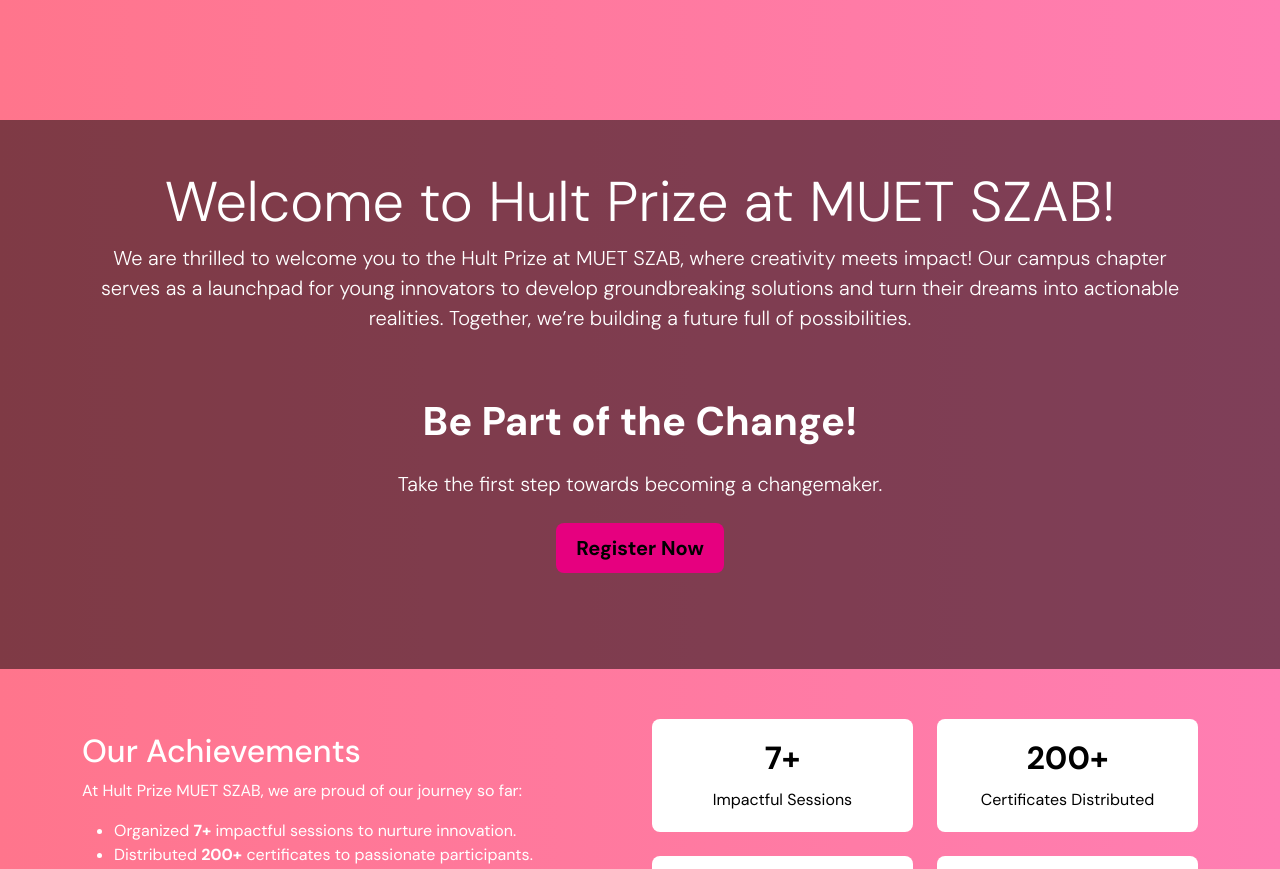
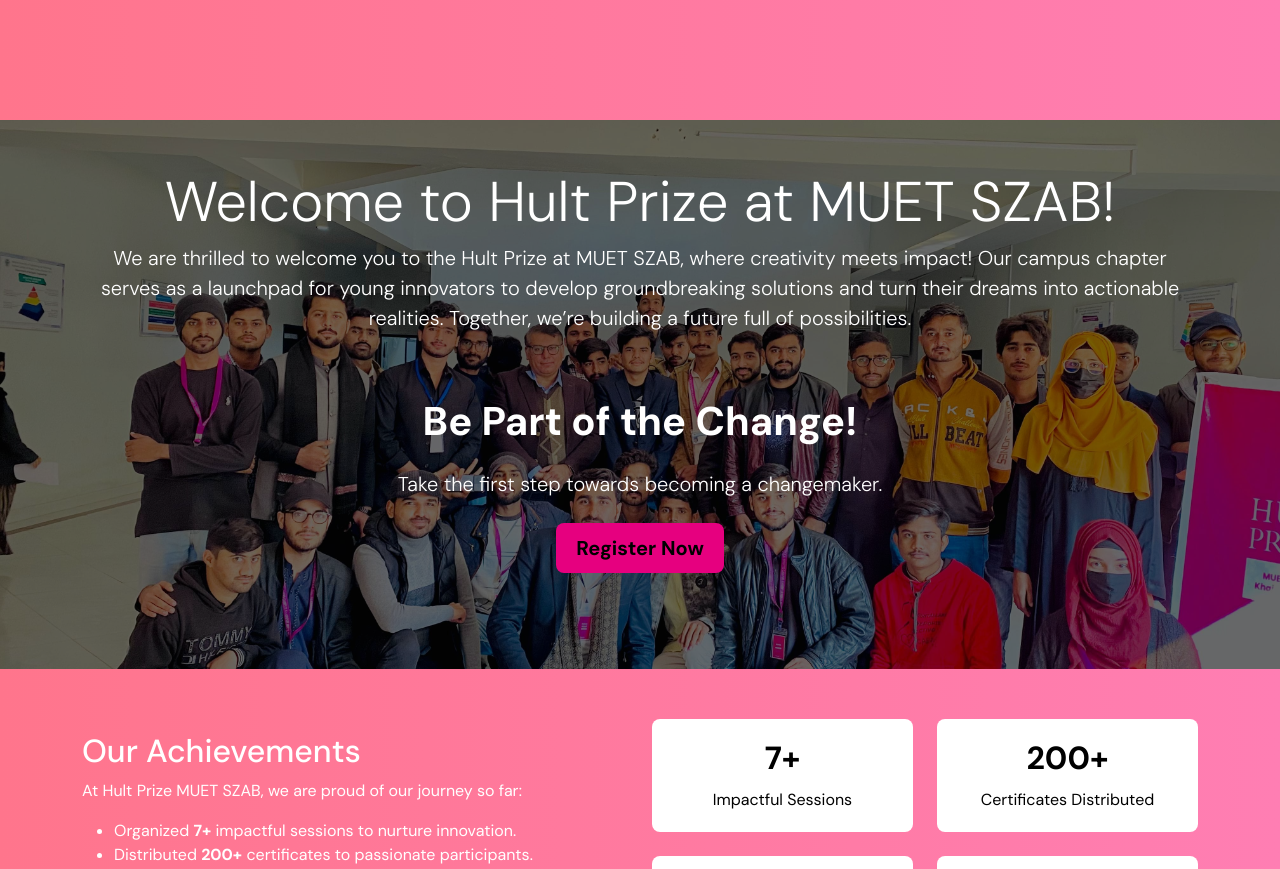
Before and after one commit to Aitzaz-Hakro/HPFinal, a plain HTML site: page index.html in a window 1280 px wide. Shown: the part 680-1549 px from the top of the page. Drawn offline with nearby package versions, Linux system fonts and the light colour scheme.

Commit message:
Update style.css

```diff
--- a/style.css
+++ b/style.css
@@ -121,7 +121,7 @@ nav ul li .activ {
 }
 
 #home {
-  background-image: url(media/backgrund.jpg);
+  background-image: url(media/bg.jpg);
   background-size: cover;
   background-position: center;
   background-color: rgba(0, 0, 0, 0.5);
```
